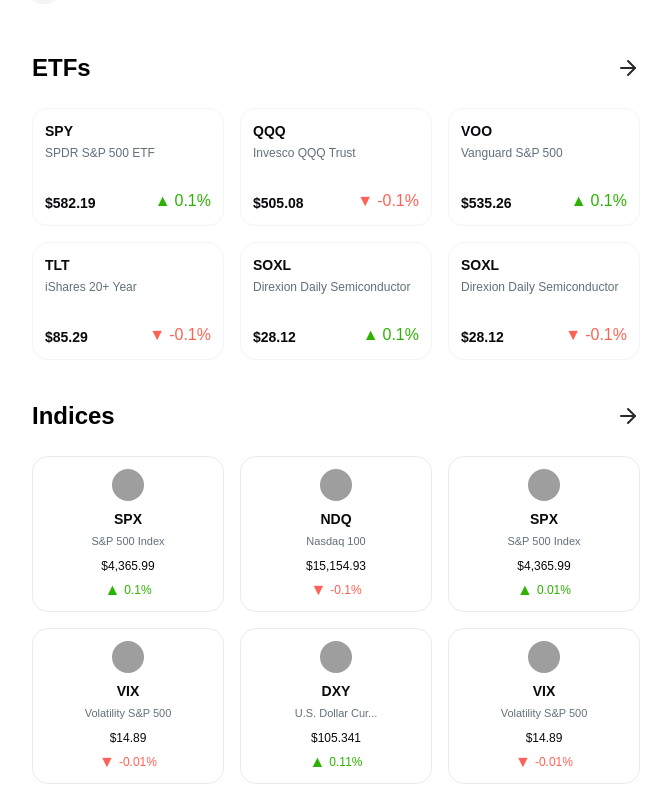
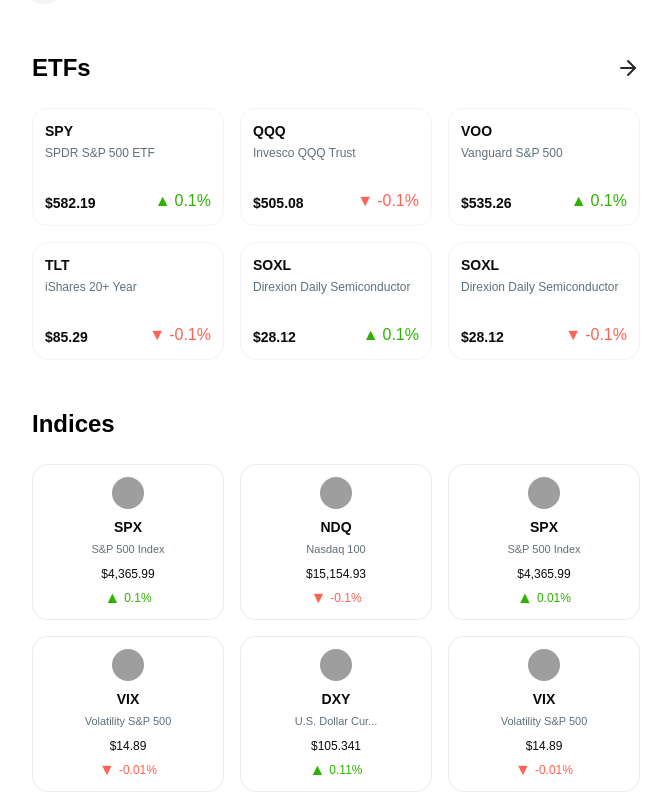
Before and after one commit to deji-ice/genmoney, a Next.js app: page / in a window 1280 px wide. Shown: the part 559-1359 px from the top of the page, without its empty margins (80-751 px from the left). Built offline with nearby package versions, Linux system fonts and the light colour scheme; grey boxes are pictures that could not be loaded; a web font is replaced by a local one.

Commit message:
Update Header component to conditionally render icon and adjust IndicesSection to pass icon prop

```diff
--- a/src/components/common/Header.tsx
+++ b/src/components/common/Header.tsx
@@ -2,14 +2,17 @@
 
 type HeaderProps = {
   title: string;
+  icon?: boolean;
 };
 
-const Header = ({ title }: HeaderProps) => {
+const Header = ({ title, icon = true }: HeaderProps) => {
   return (
     <header className="flex items-center font-family-open-sauce justify-between mb-6 px-6">
       <h2 className="text-2xl font-semibold">{title}</h2>
 
-      <ArrowRight role="button" className="font-light text-[#2B2829]" />
+      {icon && (
+        <ArrowRight role="button" className="font-light text-[#2B2829]" />
+      )}
     </header>
   );
 };
--- a/src/components/indices/IndicesSection.tsx
+++ b/src/components/indices/IndicesSection.tsx
@@ -5,8 +5,8 @@
 
 const IndicesSection = () => {
   return (
-    <section className="bg-white rounded-2xl p-2 pt-8">
-      <Header title="Indices" />
+    <section className="bg-white  p-2 mt-8">
+      <Header title="Indices" icon={false} />
 
       <div className="px-6">
         <div className="grid grid-cols-1 md:grid-cols-2 lg:grid-cols-3 gap-4">
```
